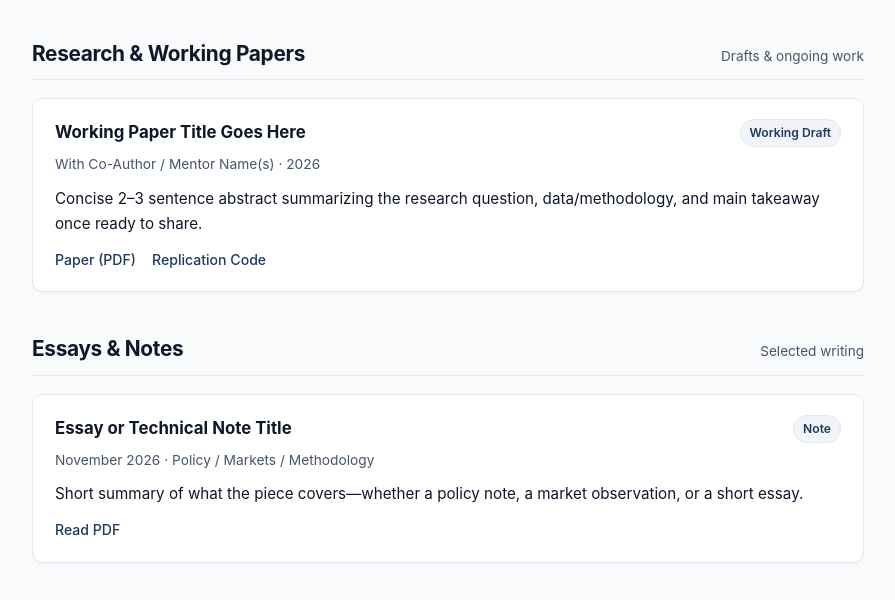
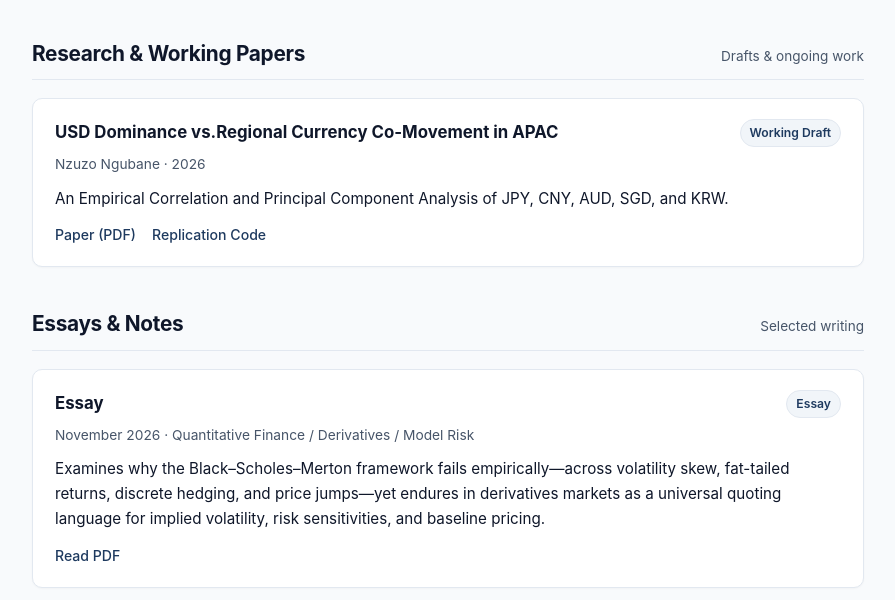
Before and after one commit to NzuzoBNgubane/nzuzobngubane.github.io, a plain HTML site: page index.html in a window 1280 px wide. Shown: the part 482-1082 px from the top of the page, without its empty margins (192-1087 px from the left). Drawn offline with Linux system fonts and the light colour scheme.

Commit message:
Update index.html

```diff
--- a/index.html
+++ b/index.html
@@ -336,13 +336,13 @@
       <div class="stack">
         <article class="card">
           <div class="card-top">
-            <h3 class="card-title">Working Paper Title Goes Here</h3>
+            <h3 class="card-title">USD Dominance vs.Regional Currency Co-Movement in APAC</h3>
             <span class="badge">Working Draft</span>
           </div>
-          <div class="card-meta">With Co-Author / Mentor Name(s) · 2026</div>
+          <div class="card-meta">Nzuzo Ngubane · 2026</div>
           <p>
-            Concise 2–3 sentence abstract summarizing the research question, data/methodology,
-            and main takeaway once ready to share.
+            An Empirical Correlation and Principal Component Analysis
+            of JPY, CNY, AUD, SGD, and KRW.
           </p>
           <div class="links-row">
             <a href="papers/working-paper-1.pdf">Paper (PDF)</a>
@@ -360,13 +360,15 @@
       <div class="stack">
         <article class="card">
           <div class="card-top">
-            <h3 class="card-title">Essay or Technical Note Title</h3>
-            <span class="badge">Note</span>
+            <h3 class="card-title">Essay</h3>
+            <span class="badge">Essay</span>
           </div>
-          <div class="card-meta">November 2026 · Policy / Markets / Methodology</div>
+          <div class="card-meta">November 2026 · Quantitative Finance / Derivatives / Model Risk</div>
           <p>
-            Short summary of what the piece covers—whether a policy note, a market observation,
-            or a short essay.
+            Examines why the Black–Scholes–Merton framework fails empirically—across volatility
+            skew, fat-tailed returns, discrete hedging, and price jumps—yet endures in derivatives
+            markets as a universal quoting language for implied volatility, risk sensitivities,
+            and baseline pricing.
           </p>
           <div class="links-row">
             <a href="essays/note-1.pdf">Read PDF</a>
```
